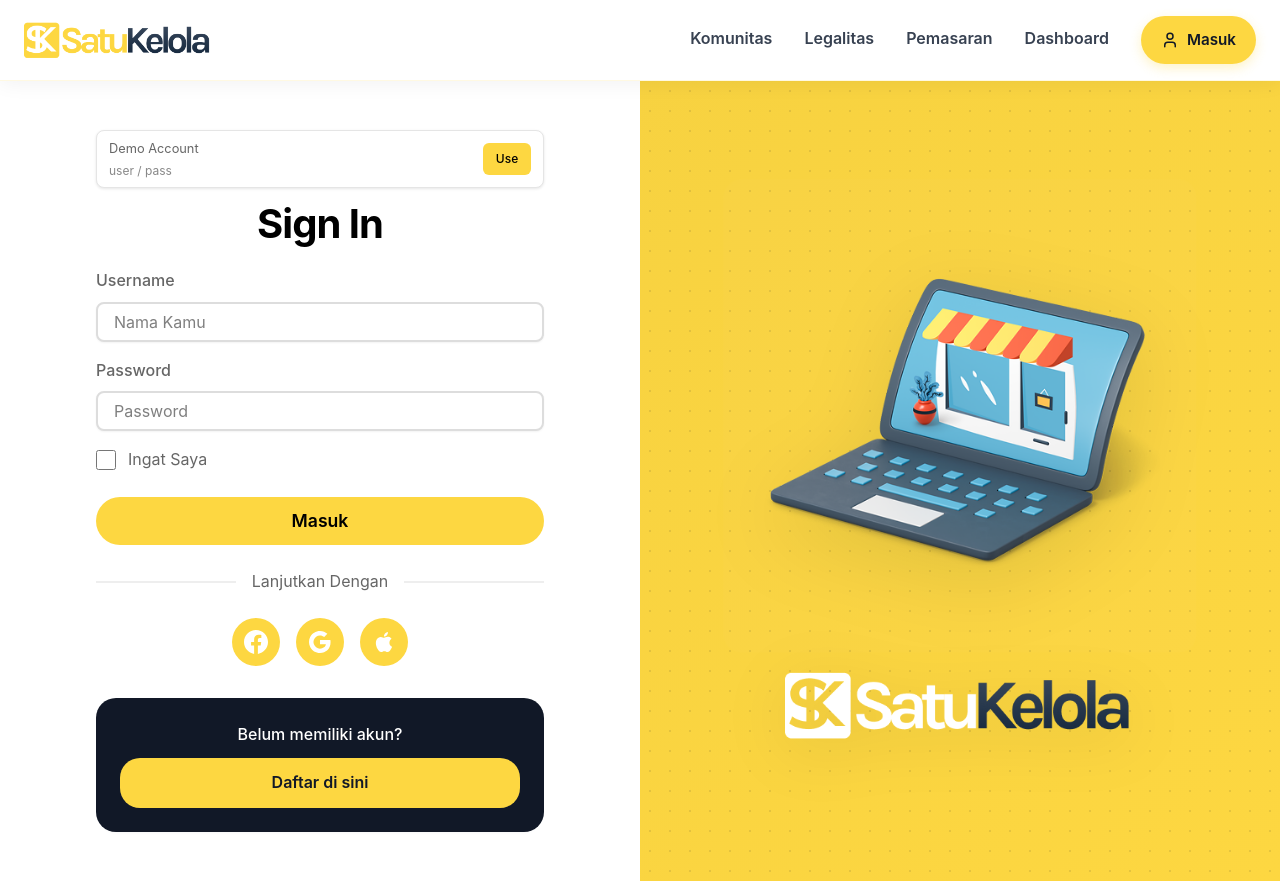
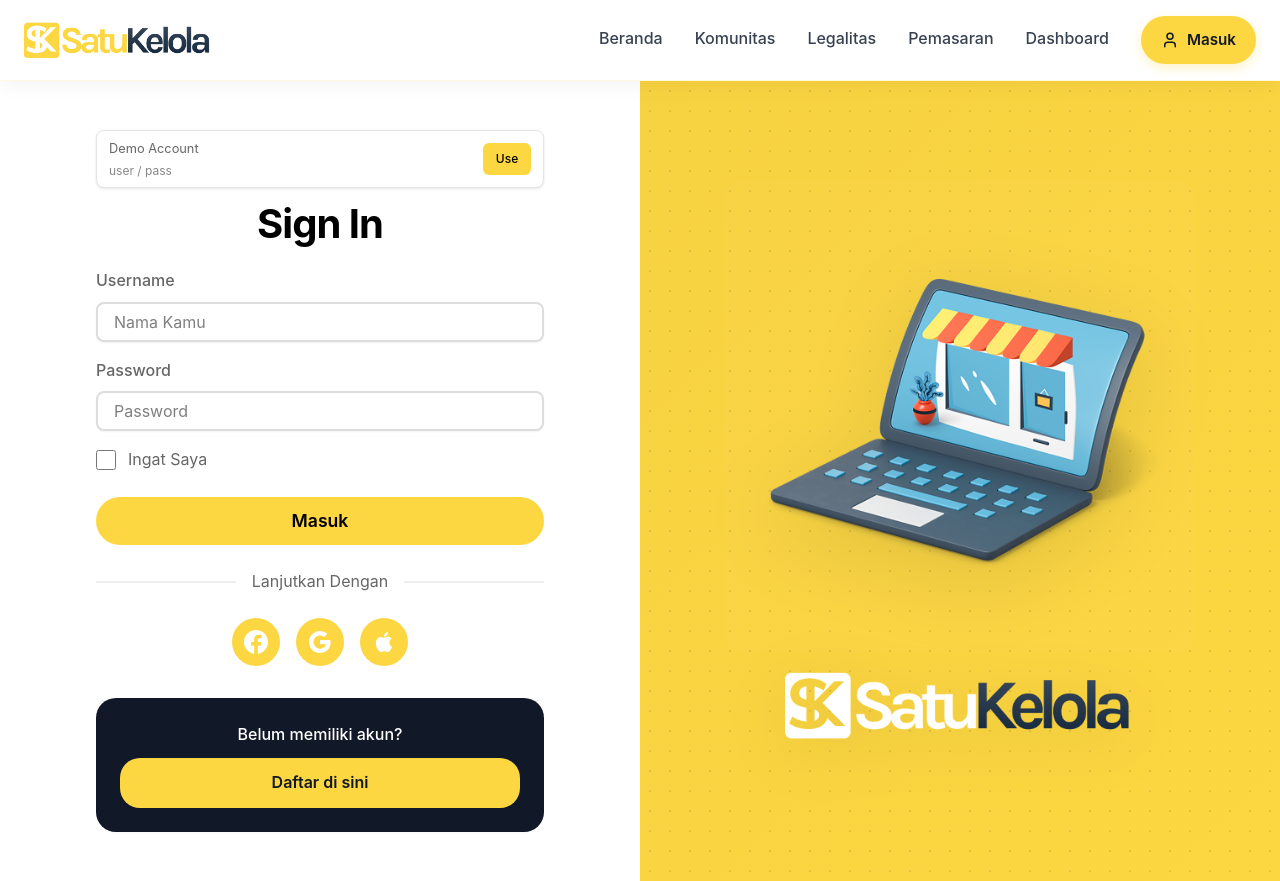
Before and after one commit to AlyssaLayla/SatuKelola, a Next.js app: page /auth in a window 1280 px wide. Built offline with nearby package versions, Linux system fonts and the light colour scheme; a web font is replaced by a local one.

Commit message:
fix color landing

```diff
--- a/src/components/navbar.component.tsx
+++ b/src/components/navbar.component.tsx
@@ -309,7 +309,7 @@ const UserAvatarButton = ({
         }}
       >
         Halo,{" "}
-        <span style={{ color: "#FDD741", fontWeight: "700" }}>
+        <span style={{ color: "#FFB700", fontWeight: "700" }}>
           {user && user.name ? user.name.split(" ")[0] : "Sari"}
         </span>
       </p>
@@ -404,6 +404,7 @@ export const LandingNavbar = () => {
   }, [isMounted]);
 
   const navItems = [
+    { name: "Beranda", href: "/" },
     { name: "Komunitas", href: "/komunitas" },
     { name: "Legalitas", href: "/legalitas" },
     { name: "Pemasaran", href: "/pemasaran" },
@@ -697,7 +698,7 @@ export const LandingNavbar = () => {
                   href={item.href}
                   style={{
                     fontSize: "1rem",
-                    fontWeight: "600",
+                    fontWeight: "500",
                     color: "#374151",
                     textDecoration: "none",
                     padding: "12px 0",
@@ -706,8 +707,8 @@ export const LandingNavbar = () => {
                     position: "relative",
                   }}
                   onMouseEnter={(e) => {
-                    e.currentTarget.style.color = "#FDD741";
-                    e.currentTarget.style.borderBottomColor = "#FDD741";
+                    e.currentTarget.style.color = "#FFB700";
+                    e.currentTarget.style.borderBottomColor = "#FFB700";
                   }}
                   onMouseLeave={(e) => {
                     e.currentTarget.style.color = "#374151";
@@ -885,7 +886,7 @@ export const LandingNavbar = () => {
                     <p
                       style={{
                         fontSize: "0.875rem",
-                        color: "#64748b",
+                        color: "#D3B336",
                         margin: 0,
                       }}
                     >
```
